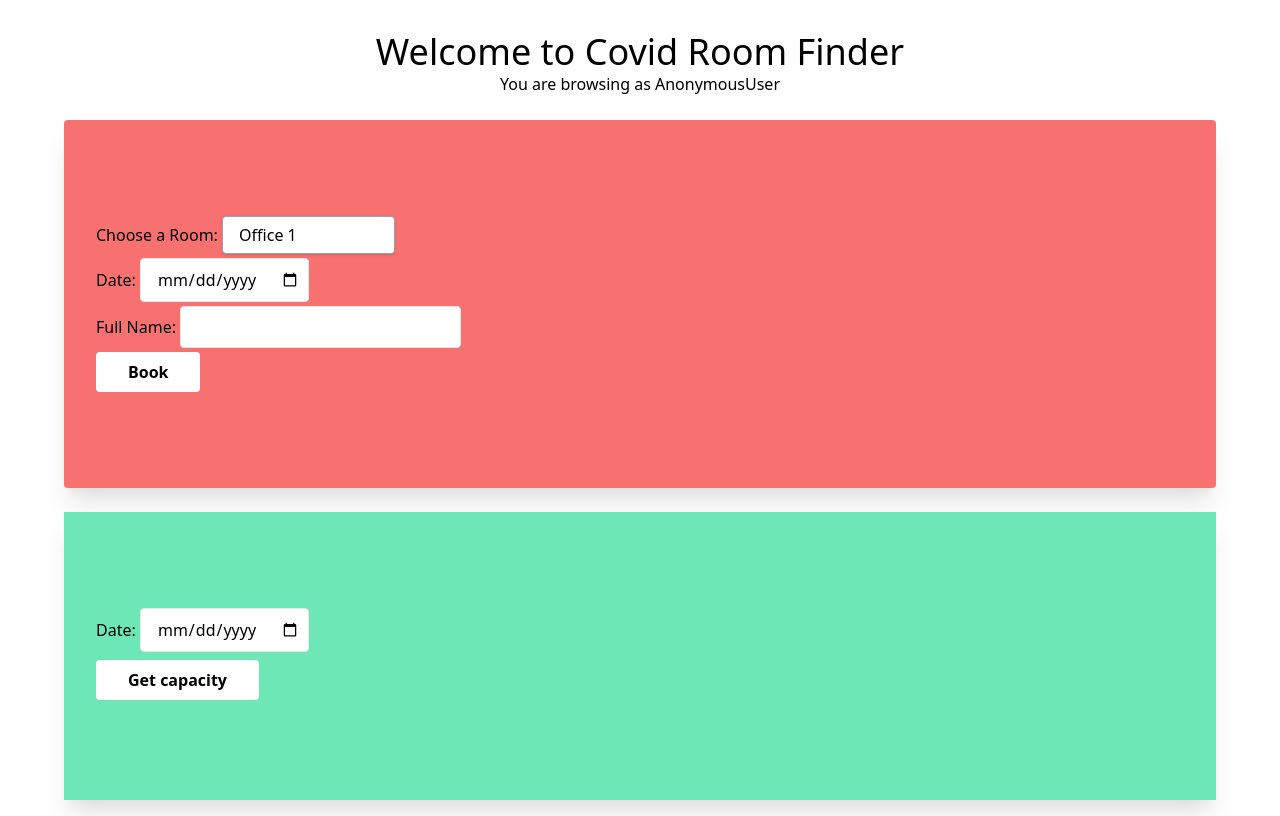
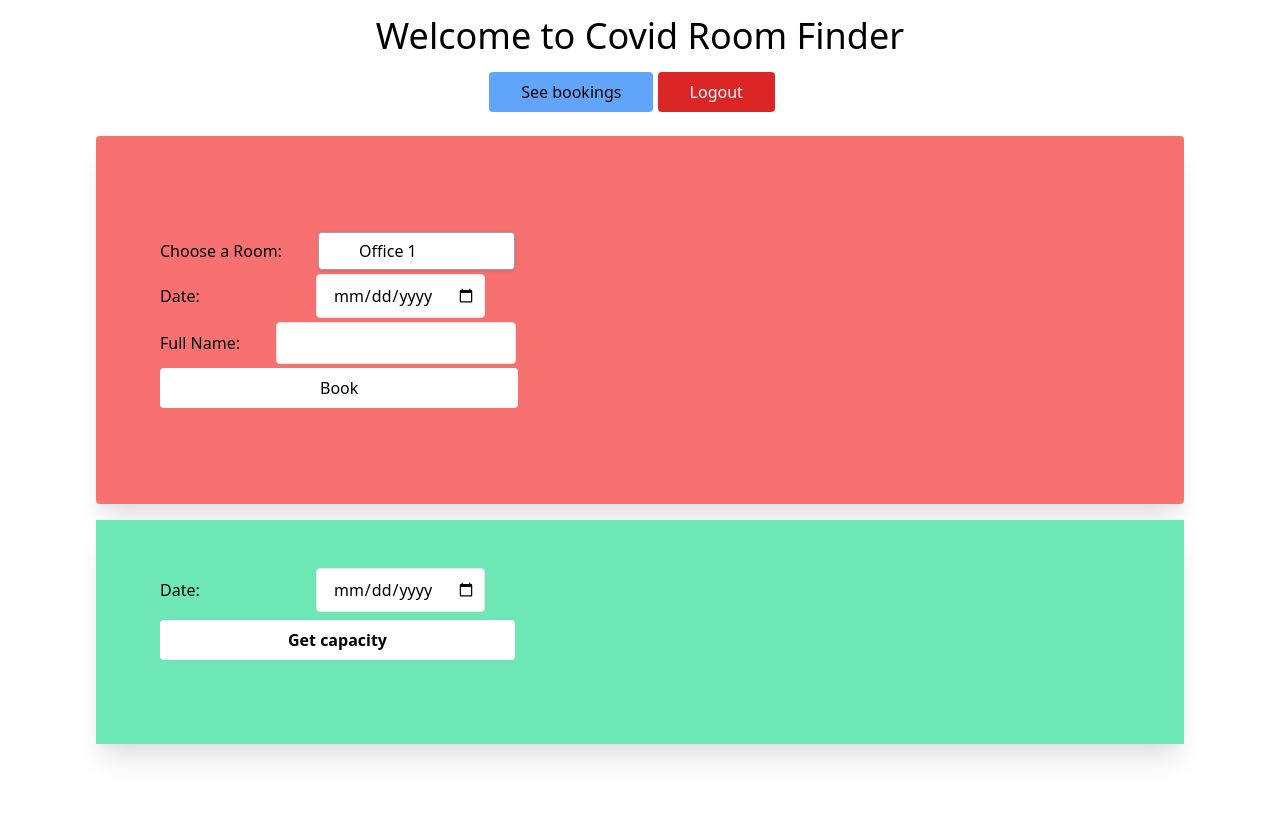
Before and after one commit to alxayeed/covid-room-finder, a Django app: page / in a window 1280 px wide. After the commit the page ends 759 px from the top, so only its background shows below. Run offline with Django 3.2, Linux system fonts and the light colour scheme.

Commit message:
index design updated

```diff
--- a/covidroom/user/templates/user/index.html
+++ b/covidroom/user/templates/user/index.html
@@ -6,19 +6,34 @@ Covid Room Finder
 
 
 {% block content %}
-<div class="text-center max-h-full max-w-full mx-16 mb-4">
-    <div class="flex flex-col justify-center content-center space-y-6">
+<div class="text-center  mx-16 mb-4">
+    <div class="space-y-6">
         <div class="flex-none ">
-            <h1 class="text-4xl mt-8">Welcome to Covid Room Finder</h1>
-            <p>You are browsing as {{request.user}}</p>
+            <h1 class="text-4xl my-4">Welcome to Covid Room Finder</h1>
+            <div class="mr-4">
+                <button
+                    class="bg-blue-400 text-black hover:bg-blue-300 py-2 px-8 rounded focus:outline-none focus:shadow-outline"
+                    type="submit" formaction="#">
+                    See bookings
+                </button>
+                <button
+                    class="bg-red-600 hover:bg-red-700 text-white  py-2 px-8 rounded focus:outline-none focus:shadow-outline"
+                    type="submit" formaction="#">
+                    Logout
+                </button>
+
             </div>
-        <div class="bg-red-400 shadow-xl rounded py-8 xl:py-20">
+        </div>
+
+        <div class="flex flex-col justify-center content-center h-full w-12/12">
+            <div class="bg-red-400 shadow-xl rounded py-4 xl:py-20 mb-4 mx-8 pl-8">
+                <div>
                     <form method="POST" class="my-4 text-left px-8">
                         {% csrf_token %}
                         <div class="my-1">
                             <label for="rooms">Choose a Room:</label>
                             <select id="room" name="room"
-                        class="appearance-none bg-white border border-gray-400 px-4 py-2 pr-8 rounded shadow leading-tight focus:outline-none focus:shadow-outline">
+                                class="appearance-none bg-white border border-gray-400 px-10 py-2 pr-8 rounded shadow leading-tight focus:outline-none focus:shadow-outline ml-8">
                                 <option value="Office 1">Office 1</option>
                                 <option value="Office 2">Office 2</option>
                                 <option value="Office 3">Office 3</option>
@@ -29,35 +44,36 @@ Covid Room Finder
                         </div>
                         <div class="my-1">
                             <label for="booking">Date:</label>
-                    <input type="date" id="booking" name="booking" class="px-4 py-2 pr-2 rounded border">
+                            <input type="date" id="booking" name="booking"
+                                class="px-4 py-2 pr-2 rounded border sm:ml-28">
                         </div>
 
                         <div class="my-1">
-                    <label for="name">Full Name:</label>
-                    <input type="text" id="name" name="name" value="" class="px-4 py-2 pr-8 rounded border">
+                            <label for="name" class="mr-2">Full Name:</label>
+                            <input type="text" id="name" name="name" value=""
+                                class="py-2 pr-8 sm:ml-6 mr-1 rounded border w-60">
                         </div>
 
                         <div>
                             <button
-                        class="bg-white text-black font-bold py-2 px-8 rounded focus:outline-none focus:shadow-outline"
+                                class="bg-white hover:bg-gray-100 text-black  py-2  sm:py-2 px-24 px-auto  sm:px-40 rounded focus:outline-none focus:shadow-outline"
                                 type="submit" formaction="#">
                                 Book
                             </button>
                         </div>
-
-
                     </form>
                 </div>
-        <div class="bg-green-300 shadow-xl py-8 xl:py-20">
+            </div>
+            <div class="bg-green-300 shadow-xl mx-8 py-6 xl:pt-8 xl:pb-16 pl-8">
                 <form method="POST" class="my-4 text-left px-8">
                     {% csrf_token %}
                     <div class="my-1">
                         <label for="booking">Date:</label>
-                    <input type="date" id="booking" name="booking" class="px-4 py-2 pr-2 rounded border">
+                        <input type="date" id="booking" name="booking" class="px-4 py-2 pr-2 sm:ml-28 rounded border">
                     </div>
 
                     <button
-                    class=" my-1 bg-white text-black font-bold py-2 px-8 rounded focus:outline-none focus:shadow-outline"
+                        class=" my-1 bg-white hover:bg-gray-100 text-black font-bold py-2 px-16 sm:px-32 rounded focus:outline-none focus:shadow-outline"
                         type="submit" formaction="#">
                         Get capacity
                     </button>
@@ -65,4 +81,5 @@ Covid Room Finder
             </div>
         </div>
     </div>
+</div>
 {% endblock content %}
```
Lines whose indentation alone changed are shown as unchanged.
